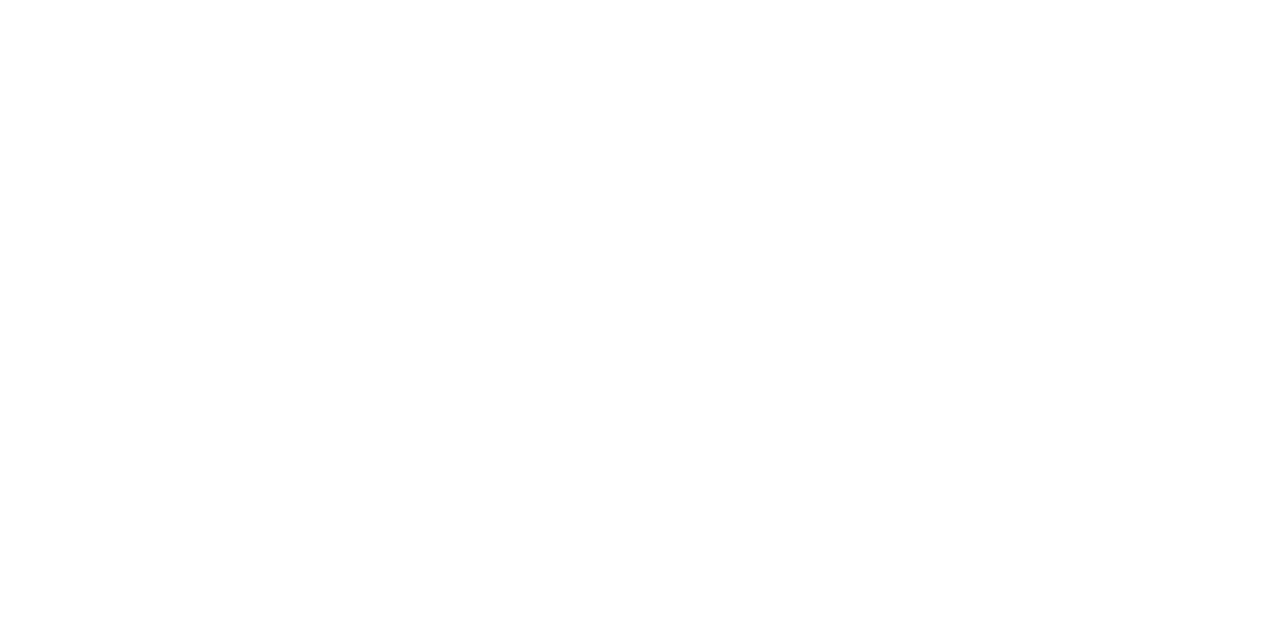
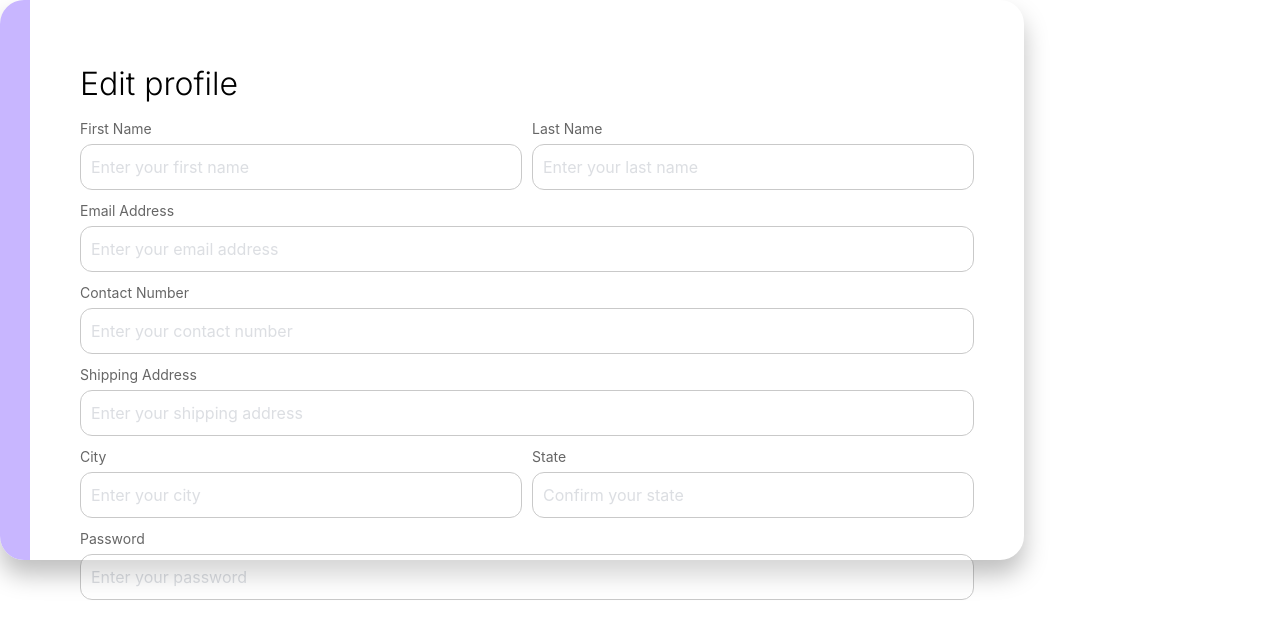
Before and after one commit to AsynchronousNotAvailable/WIF2003-Assignment, a React (Create React App) app in the folder frontend/: page /editprofile in a window 1280 px wide. Before the commit this address had no page. Shown: the top 638 px of the page. Built offline with nearby package versions, Linux system fonts and the light colour scheme.

Commit message:
editProfile page added

```diff
--- a/frontend/src/navigation/AppNav.jsx
+++ b/frontend/src/navigation/AppNav.jsx
@@ -11,6 +11,7 @@
 import Seller_Chat from "../pages/seller/seller_chat";
 import Seller_NavSidebar from "../components/seller_sidebar";
 import Customer_Chat from "../pages/customer/customer_chat";
+import EditProfile from "../pages/general/EditProfile";
 
 function AppNav() {
     const { isAuth, isSeller } = useContext(GlobalContext);
@@ -22,6 +23,7 @@
                     <Route path="/" element={<Landing />} />
                     <Route path="/login" element={<Login />} />
                     <Route path="/signup" element={<SignUp />} />
+                    <Route path="/editprofile" element={<EditProfile />} />
                     <Route path="/customer" element={<Customer_Home />} />
                     <Route path="/customer_chat" element={<Customer_Chat />} />
                     <Route path="/seller" element={<Seller_Home />} />
--- /dev/null
+++ b/frontend/src/pages/general/EditProfile.jsx
@@ -0,0 +1,124 @@
+import React, { useContext, useState } from "react";
+import { GlobalContext } from "../../context";
+import { useNavigate } from "react-router-dom";
+import CustomInput from "./CustomInput";
+import CustomButton from "./CustomButton";
+import styled from "styled-components";
+
+const Container = styled.div`
+    display: flex;
+    justify-content: flex-start;
+    align-items: stretch;
+    padding: 0;
+    margin: 0;
+    overflow: hidden;
+    height: 100vh;
+`
+
+const StyledLogo = styled.img`
+    width: 439px;
+    height: 391px;
+    margin-bottom: 20px;
+`
+
+const TagLine = styled.h1`
+    font-size: 36px;
+    font-weight: bold;
+    color: #7450DF;
+    margin-bottom: 15px;
+`
+
+const TagLineContent = styled.div`
+    flex: 1;
+    display: flex;
+    flex-direction: column;
+    justify-content: flex-start;
+    align-items: flex-end;
+    margin-right: 0;
+    margin-top: 10%;
+    background-color: white;
+`
+const FormContainer  = styled.div`
+    display: flex;
+    justify-content: center;
+    align-items: center;
+    height: 100vh;
+    width: 60%;
+`
+
+const FormWrapper = styled.div`
+    width: 80%;
+    height: 70%;
+    padding: 50px;
+    border-radius: 24px;
+    box-shadow: 0px 15px 25px rgba(0, 0, 0, 0.25);
+    border-left: 30px solid #C8B6FF;
+`;
+
+const SmallText = styled.p`
+    font-size: 18px;
+    font-family: Inter;
+    font-weight: 300;
+    opacity: 0.6;
+    margin: 10px 0;
+    opacity: ${({ withOpacity }) => withOpacity ? '0.6' : '1.0'};
+`
+
+const LoginLink = styled.a`
+    text-decoration: underline;
+    cursor: pointer;
+
+    &:hover {
+        font-weight: bold;
+    }
+`;
+
+const TogglePassword = styled.input`
+`;
+
+const PasswordLabel = styled.label`
+    font-size: 14px;
+    margin-left: 5px;
+`;
+
+function EditProfile() {
+  const [firstName, setFirstName] = useState("");
+  const [lastName, setLastName] = useState("");
+  const [emailAddress, setEmailAddress] = useState("");
+  const [password, setPassword] = useState("");
+  const [contactNumber, setContactNumber] = useState("");
+  const [shippingAddress, setShippingAddress] = useState("");
+  const [city, setCity] = useState("");
+  const [state, setState] = useState("");
+  const navigation = useNavigate();
+
+    const EditProfileForm = () => {
+      return (
+        <div style={{ width: "100%" }}>
+            <div style={{ display: "flex"}}>
+                <CustomInput title="First Name" type="text" value={firstName} onChange={(e) => setFirstName(e.target.value)} placeholder="Enter your first name" size="80%" />
+                <CustomInput title="Last Name" type="text" value={lastName} onChange={(e) => setLastName(e.target.value)} placeholder="Enter your last name" size="80%" />
+            </div>
+            <CustomInput title="Email Address" type="text" value={emailAddress} onChange={(e) => setEmailAddress(e.target.value)} placeholder="Enter your email address" size="100%" />
+            <CustomInput title="Contact Number" type="text" value={contactNumber} onChange={(e) => setEmailAddress(e.target.value)} placeholder="Enter your contact number" size="100%" />
+            <CustomInput title="Shipping Address" type="text" value={shippingAddress} onChange={(e) => setEmailAddress(e.target.value)} placeholder="Enter your shipping address" size="100%" />
+            <div style={{ display: "flex"}}>
+                <CustomInput title="City" type="text" value={city} onChange={(e) => setCity(e.target.value)} placeholder="Enter your city" size="100%" />
+                <CustomInput title="State" type="text" value={state} onChange={(e) => setState(e.target.value)} placeholder="Confirm your state" size="100%" />
+            </div>
+            <CustomInput title="Password" type="text" value={password} onChange={(e) => setPassword(e.target.value)} placeholder="Enter your password" size="100%" />
+        </div>
+    );
+    }
+
+    return (
+      <Container>
+          <FormWrapper>
+            <SmallText style={{ fontSize: "32px", fontWeight: "medium" }}>Edit profile</SmallText>
+            <EditProfileForm/>
+          </FormWrapper>
+      </Container>
+    )
+}
+
+export default EditProfile;
```
